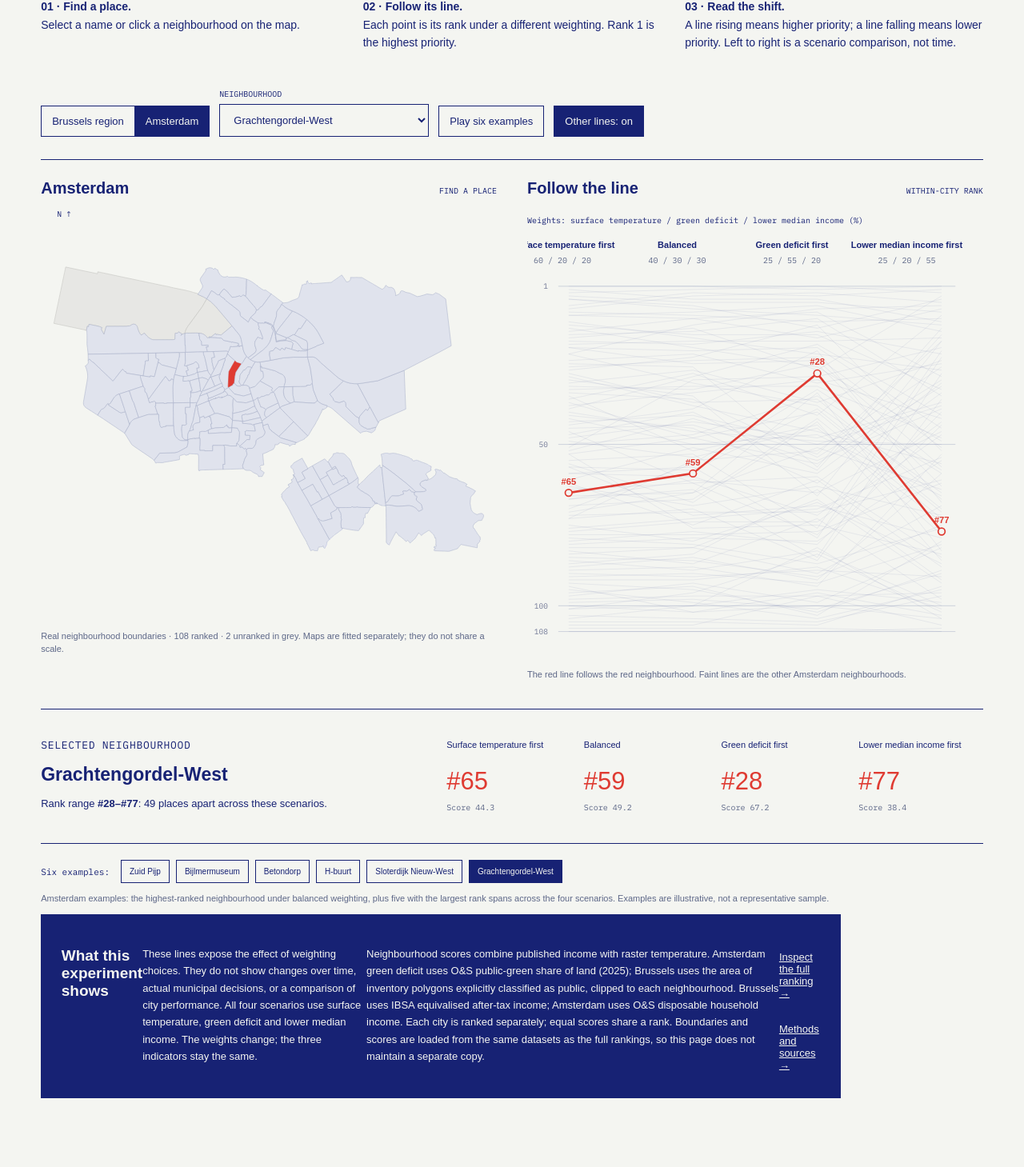
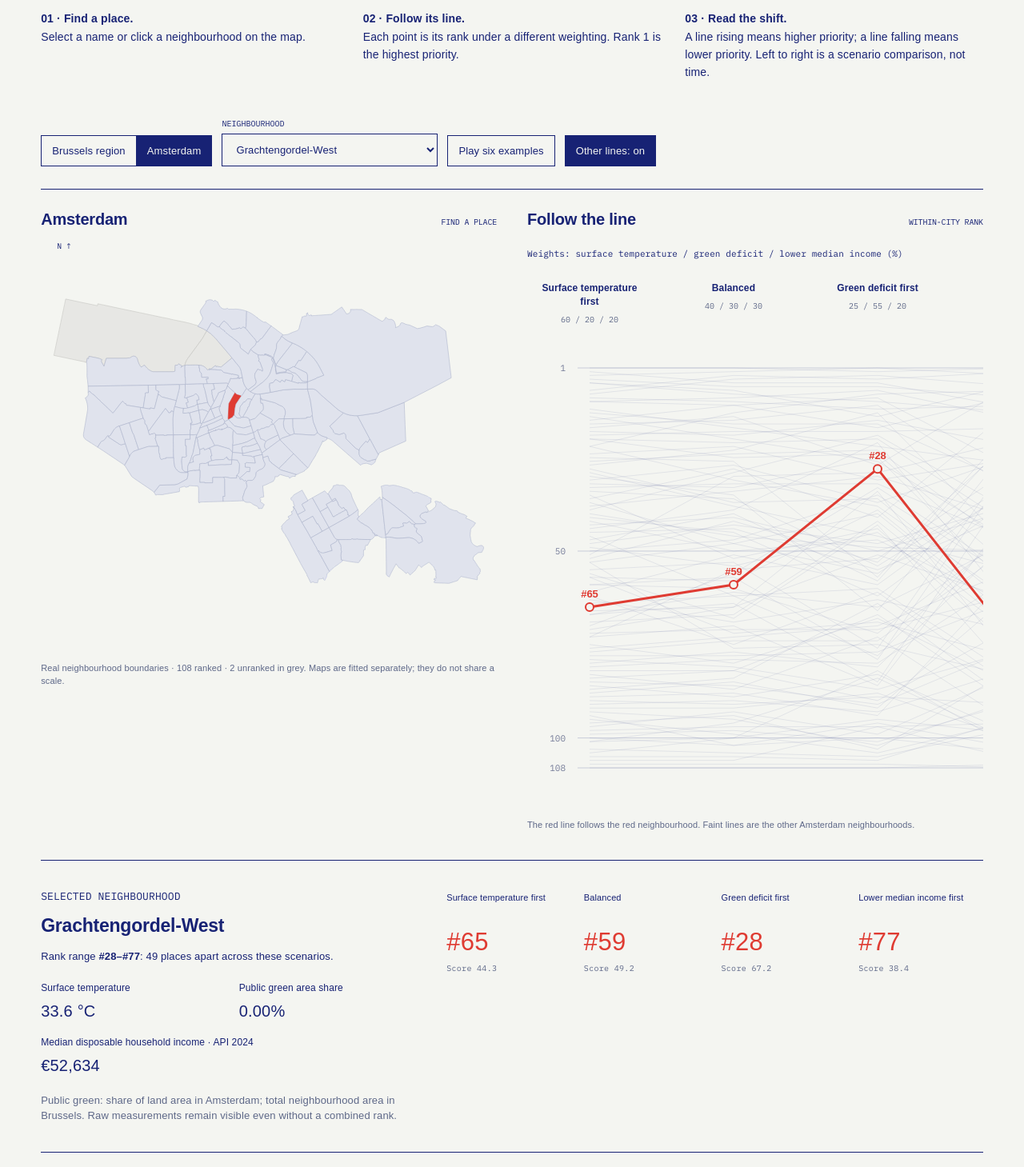
Before and after one commit to polenbicer/spatial_sensitivity_lab, a Next.js app: page /priority-lines in a window 1280 px wide. Shown: the part 611-2070 px from the top of the page at 80% size. Before the commit the page ends 2034 px from the top, so only its background shows below. Built offline with nearby package versions, Linux system fonts and the light colour scheme.

Commit message:
Show available measurements for unranked areas and fix chart text clipping

```diff
--- a/app/priority-lines/model.ts
+++ b/app/priority-lines/model.ts
@@ -8,6 +8,9 @@
 export type ScoreField = typeof SCENARIOS[number]['field'];
 export type Row = {
   id: string; city: City; neighbourhood_name: string; ranking_eligible: boolean;
+  summer_lst_median_c: number | null; cooling_green_pct: number | null;
+  income_median_disposable_eur?: number | null; income_median_equivalised_after_tax_eur?: number | null;
+  income_status?: string; model_status?: string; green_coverage_status?: string;
 } & Record<ScoreField, number>;
 export type RankedRow = Row & { ranks: number[]; span: number };
 export type Polygon = number[][][];
--- a/app/priority-lines/priority-lines.module.css
+++ b/app/priority-lines/priority-lines.module.css
@@ -5,7 +5,7 @@
 .nav > div { display: flex; gap: 24px; }
 .header { padding: 40px 0 25px; max-width: 1100px; }
 .eyebrow { font: 11px 'IBM Plex Mono', monospace; text-transform: uppercase; letter-spacing: .055em; }
-.header h1 { font-size: clamp(44px, 5.8vw, 84px); letter-spacing: -.055em; line-height: 1.02; margin: 20px 0; font-weight: 700; }
+.header h1 { font-size: clamp(44px, 5.8vw, 84px); letter-spacing: -.025em; line-height: 1.12; margin: 20px 0; font-weight: 700; }
 .intro { font-size: 19px; line-height: 1.5; max-width: 770px; }
 .how { display: grid; grid-template-columns: repeat(3, 1fr); gap: 30px; border-top: 1px solid var(--pl-ink); padding: 12px 0; }
 .how p { font-size: 14px; line-height: 1.6; }
@@ -32,10 +32,11 @@
 .caption { font-size: 11px; line-height: 1.5; color: #5e6888; }
 .weightKey { font: 10px 'IBM Plex Mono', monospace; margin: 22px 0 18px; }
 .chartScroll { overflow-x: auto; }
-.chartInner { min-width: 550px; }
+.chartInner { min-width: 660px; }
 .chartInner svg { width: 100%; display: block; overflow: visible; }
-.scenarioLabels { display: grid; grid-template-columns: repeat(4, 1fr); margin: 0 4.5% 0 -4.5%; text-align: center; gap: 4px; }
-.scenarioLabels b { font-size: 11px; display: block; }
+.scenarioLabels { position: relative; height: 78px; margin: 0; text-align: center; }
+.scenarioLabels > div { position: absolute; top: 0; width: 140px; transform: translateX(-50%); min-height: 66px; padding: 0 8px; box-sizing: border-box; }
+.scenarioLabels b { font-size: 12px; line-height: 1.4; letter-spacing: .01em; display: block; overflow-wrap: normal; }
 .scenarioLabels span { font: 10px 'IBM Plex Mono', monospace; color: #5e6888; display: block; margin-top: 7px; }
 .guide { stroke: #c8ccd9; stroke-width: 1; }
 .tick { fill: #747b98; font: 11px 'IBM Plex Mono', monospace; }
@@ -59,5 +60,25 @@
 .footer > div { display: flex; flex-wrap: wrap; gap: 25px; font-size: 13px; margin-top: 20px; }
 .status { padding: 60px 0; }
 @media (prefers-reduced-motion: reduce) { .area { transition: none; } }
-@media (max-width: 950px) { .visuals { grid-template-columns: 1fr; gap: 30px; } .mapPanel { max-width: 650px; width: 100%; margin: auto; } .detail { grid-template-columns: 1fr; gap: 0; } .chartInner { min-width: 550px; max-width: 850px; margin: auto; } }
+@media (max-width: 950px) { .visuals { grid-template-columns: 1fr; gap: 30px; } .mapPanel { max-width: 650px; width: 100%; margin: auto; } .detail { grid-template-columns: 1fr; gap: 0; } .chartInner { min-width: 660px; max-width: 850px; margin: auto; } }
 @media (max-width: 600px) { .nav { align-items: flex-start; flex-direction: column; gap: 18px; } .nav > div { gap: 20px; flex-wrap: wrap; } .how { grid-template-columns: 1fr; gap: 0; } .how p { margin: 8px 0; } .header { padding-top: 26px; } .intro { font-size: 16px; } .select { flex-basis: 100%; } .select select { max-width: 100%; } .scores { grid-template-columns: repeat(2, 1fr); } }
+
+.scenarioLabels > div:nth-child(1) { left: 9.09%; }
+.scenarioLabels > div:nth-child(2) { left: 36.36%; }
+.scenarioLabels > div:nth-child(3) { left: 63.64%; }
+.scenarioLabels > div:nth-child(4) { left: 90.91%; }
+.chartScroll { padding: 8px 18px 12px; }
+.mapPanel, .chartPanel { min-width: 0; }
+.page h2, .page h3 { letter-spacing: -.01em; line-height: 1.3; overflow-wrap: anywhere; }
+.page p, .page dt, .page dd, .page button, .page select { letter-spacing: .01em; }
+.visuals h2 { flex-wrap: wrap; }
+.weightKey { font-size: 11px; line-height: 1.6; }
+.area.excluded { cursor: pointer; }
+.area.excluded.chosenArea { fill: var(--pl-red); stroke: var(--pl-red); }
+.unrankedNote { font-size: 13px; line-height: 1.6; border-left: 3px solid var(--pl-red); padding: 8px 12px; }
+.measurements { display: grid; grid-template-columns: repeat(2,minmax(0,1fr)); gap: 16px; margin: 20px 0; }
+.measurements div { min-width: 0; }
+.measurements dt { font-size: 12px; line-height: 1.5; }
+.measurements dd { font-size: 20px; line-height: 1.4; margin: 6px 0 0; font-variant-numeric: tabular-nums; }
+.measurements div:last-child { grid-column: 1/-1; }
+.scores dt { line-height: 1.5; min-height: 42px; }
--- a/app/priority-lines/priority-lines.tsx
+++ b/app/priority-lines/priority-lines.tsx
@@ -1,6 +1,6 @@
 'use client';
 
-import { CITY_INCOME, INCOME_COMPARABILITY, INCOME_MEANING, cityLabel } from '../../lib/priority-model';
+import { coverageReason, CITY_INCOME, INCOME_COMPARABILITY, INCOME_MEANING, cityLabel } from '../../lib/priority-model';
 import { useEffect, useMemo, useState } from 'react';
 import { exampleIds, mapPaths, rankCity, SCENARIOS, type City, type GeoData, type Row } from './model';
 import styles from './priority-lines.module.css';
@@ -40,8 +40,10 @@
   const examples = useMemo(() => exampleIds(ranked, city), [ranked, city]);
   const rankedIds = useMemo(() => new Set(ranked.map(row => row.id)), [ranked]);
   const paths = useMemo(() => mapPaths(geography.features.filter(feature => feature.properties.city === city)), [geography, city]);
-  const selected = ranked.find(row => row.id === selection) ?? ranked.find(row => row.id === examples[examples.length - 1]);
-  const options = useMemo(() => [...ranked].sort((a, b) => a.neighbourhood_name.localeCompare(b.neighbourhood_name)), [ranked]);
+  const selected = selection ? ranked.find(row => row.id === selection) : ranked.find(row => row.id === examples[examples.length - 1]);
+  const cityRows = rows.filter(row => row.city === city);
+  const selectedRow = cityRows.find(row => row.id === (selection || selected?.id));
+  const options = useMemo(() => rows.filter(row => row.city === city).sort((a, b) => a.neighbourhood_name.localeCompare(b.neighbourhood_name)), [rows, city]);
   const count = ranked.length;
   const rankY = (rank: number) => 30 + (rank - 1) / Math.max(1, count - 1) * 500;
   const ticks = [...new Set([1, ...[50, 100, 200, 300, 400, 500].filter(value => value < count), count])];
@@ -87,9 +89,9 @@
           {(['Brussels', 'Amsterdam'] as City[]).map(name => <button key={name} type="button" aria-pressed={city === name} onClick={() => changeCity(name)}>{name === 'Brussels' ? 'Brussels region' : name}</button>)}
         </div>
         <label className={styles.select}>Neighbourhood
-          <select value={selected?.id ?? ''} onChange={event => choose(event.target.value)} disabled={!count}>
+          <select value={selectedRow?.id ?? ''} onChange={event => choose(event.target.value)} disabled={!count}>
             {!count && <option value="">Loading…</option>}
-            {options.map(row => <option key={row.id} value={row.id}>{row.neighbourhood_name}</option>)}
+            {options.map(row => <option key={row.id} value={row.id}>{row.neighbourhood_name}{row.ranking_eligible ? '' : ' · unranked'}</option>)}
           </select>
         </label>
         <button type="button" disabled={!examples.length} aria-pressed={playing} onClick={() => { if (!playing) setSelection(examples[0]); setPlaying(!playing); }}>{playing ? 'Pause examples' : 'Play six examples'}</button>
@@ -103,9 +105,9 @@
               <text x="25" y="30" className={styles.mapLabel}>N ↑</text>
               {paths.map(path => {
                 const eligible = rankedIds.has(path.id);
-                return <path key={path.id} d={path.path} fillRule="evenodd" className={`${styles.area} ${selected?.id === path.id ? styles.chosenArea : ''} ${!eligible ? styles.excluded : ''}`}
-                  role={eligible ? 'button' : undefined} tabIndex={eligible ? 0 : undefined} aria-label={`${path.neighbourhood_name}${eligible ? '' : ' — not ranked: incomplete three-indicator coverage'}`} aria-pressed={eligible ? selected?.id === path.id : undefined}
-                  onClick={() => eligible && choose(path.id)} onKeyDown={event => { if (eligible && (event.key === 'Enter' || event.key === ' ')) { event.preventDefault(); choose(path.id); } }}>
+                return <path key={path.id} d={path.path} fillRule="evenodd" className={`${styles.area} ${selectedRow?.id === path.id ? styles.chosenArea : ''} ${!eligible ? styles.excluded : ''}`}
+                  role='button' tabIndex={0} aria-label={`${path.neighbourhood_name}${eligible ? '' : ' — not ranked: incomplete three-indicator coverage'}`} aria-pressed={selectedRow?.id === path.id}
+                  onClick={() => choose(path.id)} onKeyDown={event => { if (event.key === 'Enter' || event.key === ' ') { event.preventDefault(); choose(path.id); } }}>
                   <title>{path.neighbourhood_name}{eligible ? '' : ' · not ranked'}</title>
                 </path>;
               })}
@@ -114,6 +116,7 @@
           </div>
           <div className={styles.chartPanel}>
             <h2>Follow the line <span>Within-city rank</span></h2>
+            {selectedRow && !selected && <p className={styles.unrankedNote}>No combined rank for this area. Its available measurements are shown below.</p>}
             <p className={styles.weightKey}>Weights: surface temperature / green deficit / lower median income (%)</p>
             <div className={styles.chartScroll} tabIndex={0} role="region" aria-label="Scenario rank chart; scroll horizontally on small screens">
               <div className={styles.chartInner}>
@@ -125,12 +128,19 @@
                 </svg>
               </div>
             </div>
-            <p className={styles.caption}>The red line follows the red neighbourhood. Faint lines are the other {city} neighbourhoods.</p>
+            <p className={styles.caption}>{selected ? `The red line follows the red neighbourhood. Faint lines are the other ${city} neighbourhoods.` : `The selected area has no combined rank, so no red rank line is drawn. Faint lines show ranked ${city} neighbourhoods.`}</p>
           </div>
         </section>
-        {selected && <section className={styles.detail} aria-label="Selected neighbourhood details" aria-live="polite">
-          <div><p className={styles.eyebrow}>Selected neighbourhood</p><h2>{selected.neighbourhood_name}</h2><p>Rank range <b>#{Math.min(...selected.ranks)}–#{Math.max(...selected.ranks)}</b>: {selected.span} places apart across these scenarios.</p></div>
-          <dl className={styles.scores}>{SCENARIOS.map((scenario, index) => <div key={scenario.field}><dt>{scenario.title}</dt><dd>#{selected.ranks[index]}<span>Score {selected[scenario.field].toFixed(1)}</span></dd></div>)}</dl>
+        {selectedRow && <section className={styles.detail} aria-label="Selected neighbourhood details" aria-live="polite">
+          <div><p className={styles.eyebrow}>Selected neighbourhood</p><h2>{selectedRow.neighbourhood_name}</h2>
+            {selected ? <p>Rank range <b>#{Math.min(...selected.ranks)}–#{Math.max(...selected.ranks)}</b>: {selected.span} places apart across these scenarios.</p> : <p><b>Unranked.</b> {coverageReason(selectedRow)}</p>}
+            <dl className={styles.measurements}>
+              <div><dt>Surface temperature</dt><dd>{selectedRow.summer_lst_median_c == null ? 'Not available' : `${selectedRow.summer_lst_median_c.toFixed(1)} °C`}</dd></div>
+              <div><dt>Public green area share</dt><dd>{selectedRow.cooling_green_pct == null ? 'Not available' : `${selectedRow.cooling_green_pct.toFixed(2)}%`}</dd></div>
+              <div><dt>{CITY_INCOME[city].label}</dt><dd>{(selectedRow.income_median_disposable_eur ?? selectedRow.income_median_equivalised_after_tax_eur) == null ? 'Not published' : `€${(selectedRow.income_median_disposable_eur ?? selectedRow.income_median_equivalised_after_tax_eur)!.toLocaleString('en-GB')}`}</dd></div>
+            </dl><p className={styles.caption}>Public green: share of land area in Amsterdam; total neighbourhood area in Brussels. Raw measurements remain visible even without a combined rank.</p>
+          </div>
+          {selected && <dl className={styles.scores}>{SCENARIOS.map((scenario, index) => <div key={scenario.field}><dt>{scenario.title}</dt><dd>#{selected.ranks[index]}<span>Score {selected[scenario.field].toFixed(1)}</span></dd></div>)}</dl>}
         </section>}
         <div className={styles.examples}><span>Six examples:</span>{examples.map(id => { const row = ranked.find(row => row.id === id); return row && <button key={id} type="button" aria-pressed={selected?.id === id} onClick={() => choose(id)}>{row.neighbourhood_name}</button>; })}</div>
         <p className={styles.caption}>{city === 'Brussels' ? 'The Brussels examples reproduce the first experiment and illustrate different directions of movement.' : 'Amsterdam examples: the highest-ranked neighbourhood under balanced weighting, plus five with the largest rank spans across the four scenarios.'} Examples are illustrative, not a representative sample.</p>
--- a/lib/priority-model.ts
+++ b/lib/priority-model.ts
@@ -15,10 +15,18 @@
  },
  Brussels: {
   label: 'Median equivalised after-tax income · 2023',
-  description: 'Brussels-Capital Region: IBSA/Statbel indicator 2498, median equivalised after-tax income of residents in 2023. 118 neighbourhoods ranked; 27 official areas have no published income value. This tax-based measure excludes some non-taxable income.',
+  description: 'Brussels-Capital Region: IBSA/Statbel indicator 2498, median equivalised after-tax income of residents in 2023. 118 published income values; 116 neighbourhoods ranked. IBSA does not publish neighbourhood income for the 27 areas classified as non-residential (codes above 118). These are generally large areas with relatively few residents, so mapped income can be misleading. This is not evidence of zero residents or zero need. Two further neighbourhoods are unranked because of unresolved green-inventory features. This tax-based measure excludes some non-taxable income.',
  },
 } as const;
 export const INCOME_COMPARABILITY = 'Income definitions differ between cities. Each city is normalized and ranked independently; income amounts and priority scores are not a cross-city comparison. Missing values remain unavailable.';
 
 export const cityLabel = (city: 'Amsterdam' | 'Brussels') => city === 'Brussels' ? 'Brussels-Capital Region' : 'Amsterdam';
 export const INCOME_MEANING = 'Lower median income means a higher income score. It does not measure the share of low-income residents or describe every household.';
+
+export function coverageReason(row: {city?: string; income_status?: string; model_status?: string; green_coverage_status?: string}) {
+ if (row.income_status !== 'published') return row.city === 'Brussels'
+  ? 'Income not published: IBSA classifies this as a non-residential area. Such areas are generally large with relatively few residents, which can make mapped income misleading. Available temperature and public-green values are still shown.'
+  : 'Income not published in the source. Available temperature and public-green values are still shown.';
+ if (row.green_coverage_status === 'unresolved_inventory_features' || row.model_status?.includes('unresolved_green_inventory')) return 'Public-green inventory has unresolved features here; green share and combined rank are unavailable. Temperature and published income remain visible.';
+ return 'All three indicators available.';
+}
```
Also changed, not shown: app/globals.css (+7 -0 lines), app/rankings/ranking-explorer.tsx (+16 -4 lines), app/redesign.tsx (+3 -2 lines), public/methods.html (+1 -1 lines).
